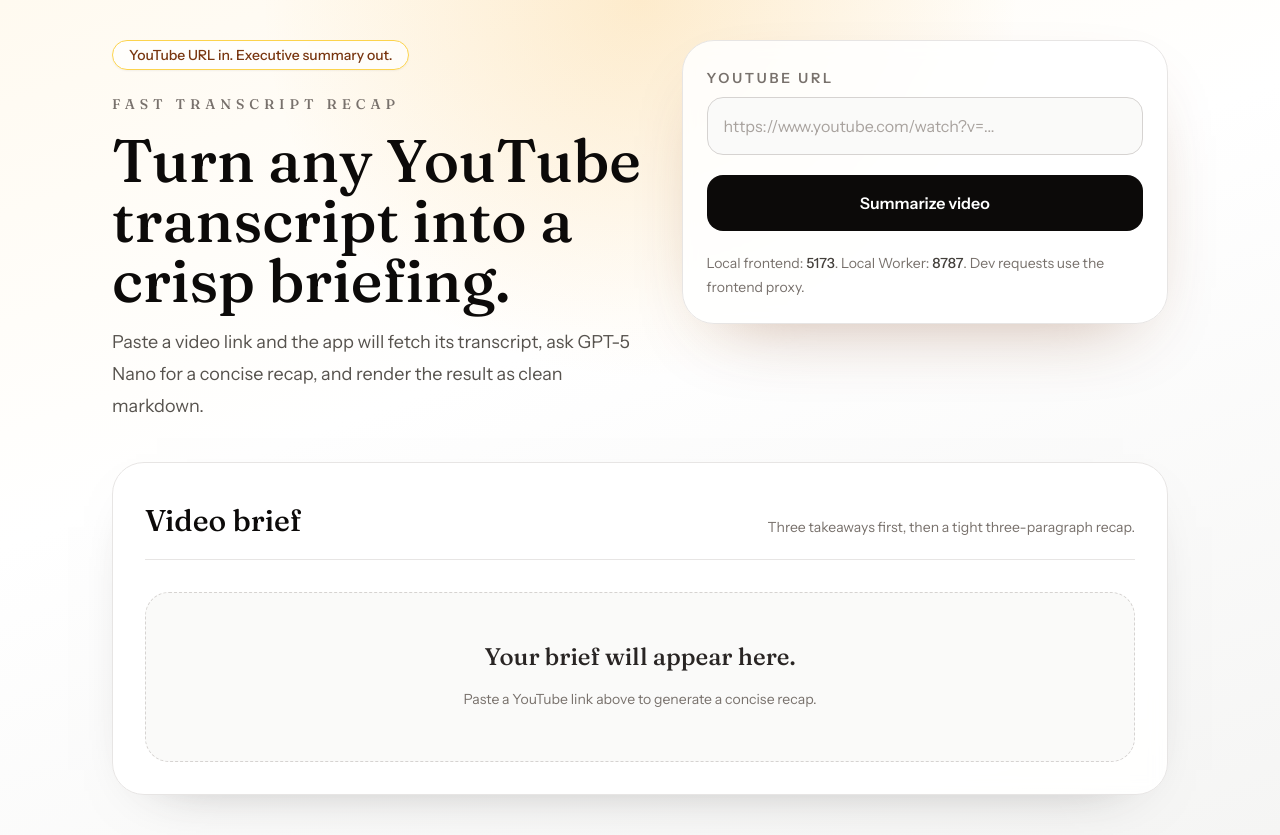
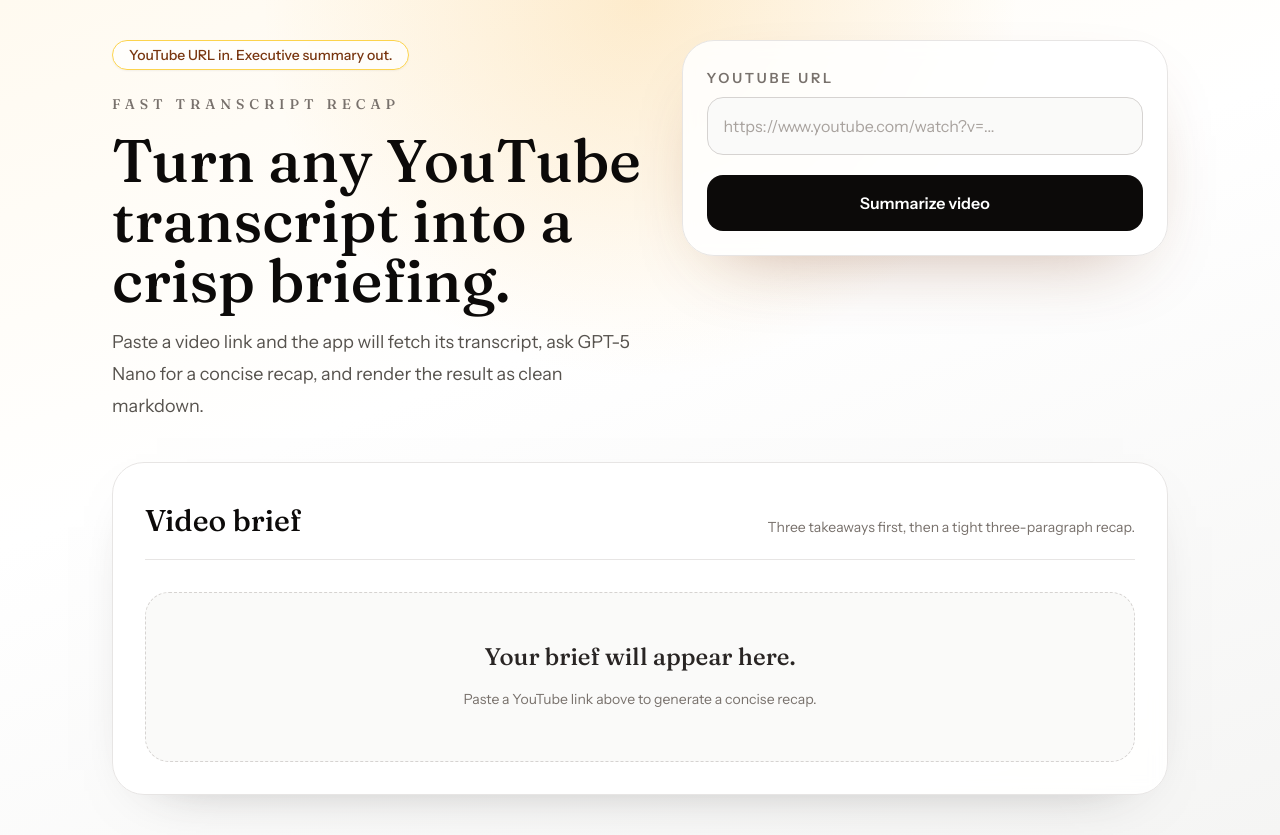
Before and after one commit to louispaulet/summarize_youtube_video, a React app in the folder frontend/: page / in a window 1280 px wide. Built offline with nearby package versions, Linux system fonts and the light colour scheme; the HTML template or start-up script is replaced by a standard one.

Commit message:
Remove local port details from UI

```diff
--- a/frontend/src/App.jsx
+++ b/frontend/src/App.jsx
@@ -313,11 +313,6 @@ function App() {
               >
                 {isSubmitting ? 'Summarizing video...' : 'Summarize video'}
               </button>
-              <p className="text-sm leading-6 text-stone-500">
-                Local frontend: <span className="font-medium text-stone-700">5173</span>.
-                Local Worker: <span className="font-medium text-stone-700">8787</span>.
-                Dev requests use the frontend proxy.
-              </p>
               <ErrorCard error={error} />
             </form>
           </div>
```
